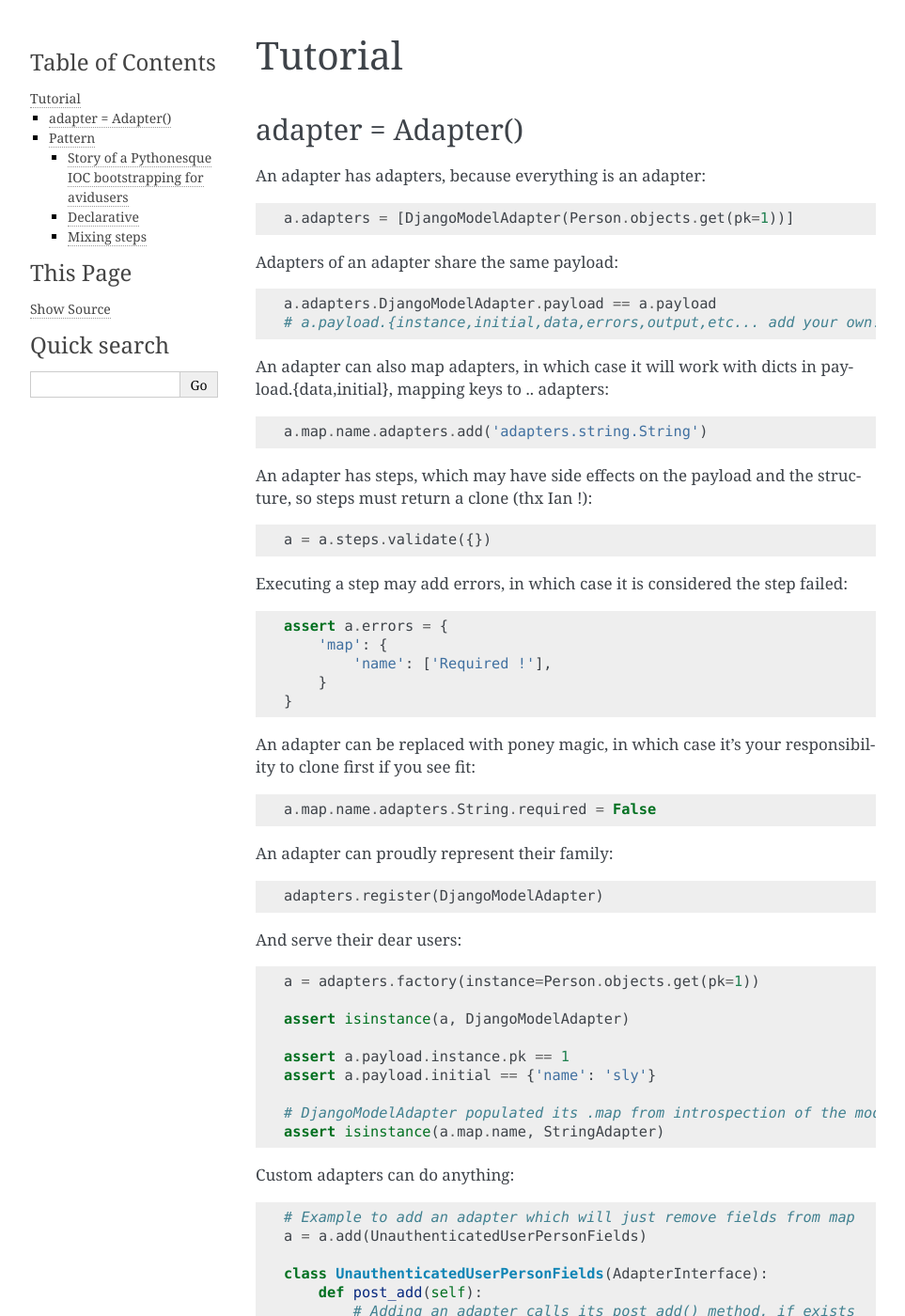
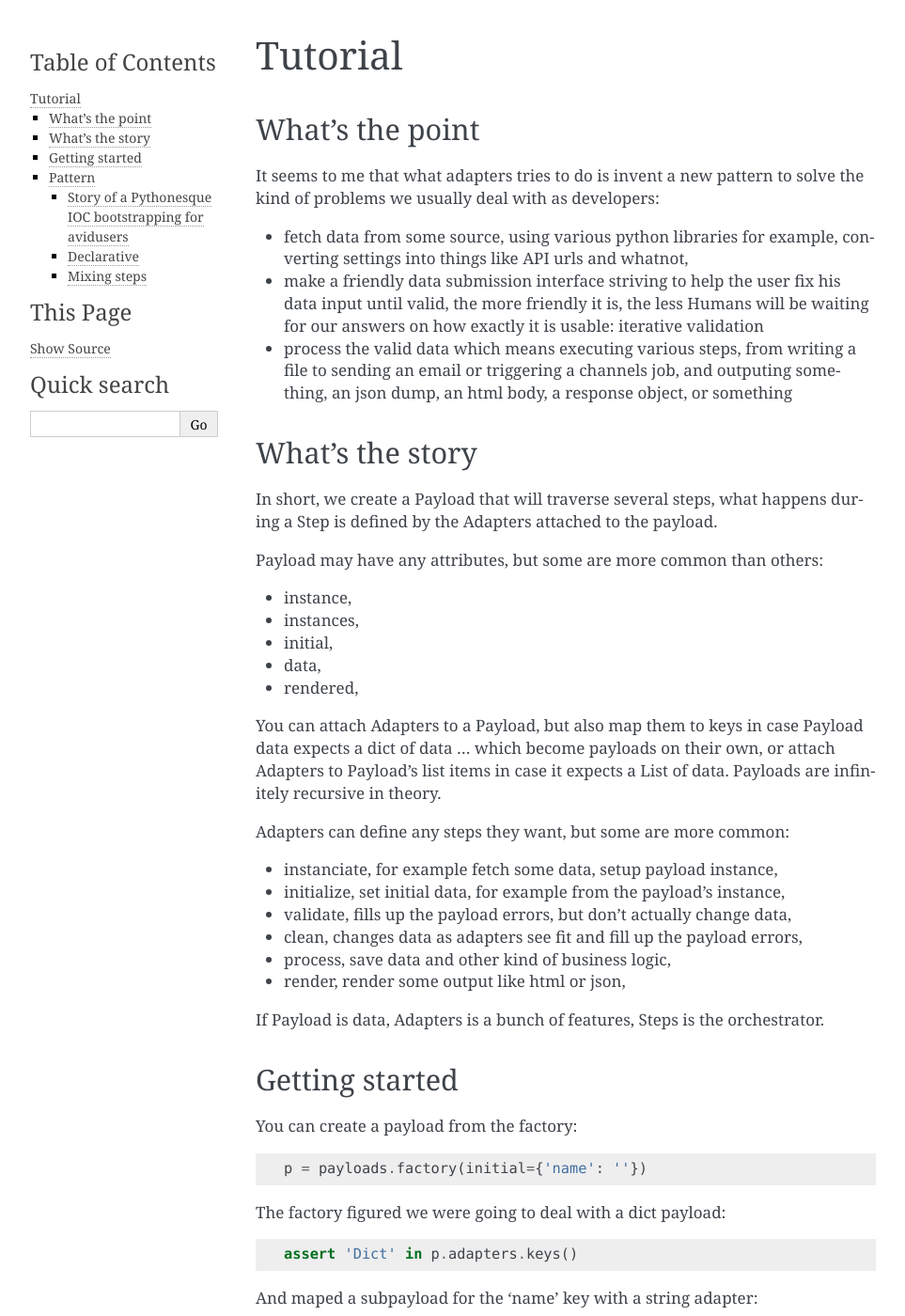
Before and after one commit to mjtamlyn/django-adapters, a Sphinx documentation site: the page built from docs/source/tutorial.rst, in a window 1280 px wide and 1400 px high. Shown: the whole window at 94% size, without its empty margins (148-1111 px from the left). Built offline with Sphinx 7.4.7, drawn with Linux system fonts in a browser that asks for light colours; some of the changed text lies outside the part shown.

Commit message:
payloadrewrite

```diff
--- a/docs/source/tutorial.rst
+++ b/docs/source/tutorial.rst
@@ -2,8 +2,80 @@
 Tutorial
 ========
 
-adapter = Adapter()
-===================
+What's the point
+================
+
+It seems to me that what adapters tries to do is invent a new pattern to
+solve the kind of problems we usually deal with as developers:
+
+- fetch data from some source, using various python libraries for example,
+  converting settings into things like API urls and whatnot,
+- make a friendly data submission interface striving to help the user fix his
+  data input until valid, the more friendly it is, the less Humans will be
+  waiting for our answers on how exactly it is usable: iterative validation
+- process the valid data which means executing various steps, from writing a
+  file to sending an email or triggering a channels job, and outputing
+  something, an json dump, an html body, a response object, or something
+
+What's the story
+================
+
+In short, we create a Payload that will traverse several steps, what happens
+during a Step is defined by the Adapters attached to the payload.
+
+Payload may have any attributes, but some are more common than others:
+
+- instance,
+- instances,
+- initial,
+- data,
+- rendered,
+
+You can attach Adapters to a Payload, but also map them to keys in case Payload
+data expects a dict of data ... which become payloads on their own, or attach
+Adapters to Payload's list items in case it expects a List of data. Payloads
+are infinitely recursive in theory.
+
+Adapters can define any steps they want, but some are more common:
+
+- instanciate, for example fetch some data, setup payload instance,
+- initialize, set initial data, for example from the payload's instance,
+- validate, fills up the payload errors, but don't actually change data,
+- clean, changes data as adapters see fit and fill up the payload errors,
+- process, save data and other kind of business logic,
+- render, render some output like html or json,
+
+If Payload is data, Adapters is a bunch of features, Steps is the orchestrator.
+
+Getting started
+===============
+
+You can create a payload from the factory::
+
+    p = payloads.factory(initial={'name': ''})
+
+The factory figured we were going to deal with a dict payload::
+
+    assert 'Dict' in p.adapters.keys()
+
+And maped a subpayload for the 'name' key with a string adapter::
+
+    assert 'String' in p.map.name.adapters.keys()
+
+Now that we have a map payload, we can create a django form::
+
+    p = p.adapters.add('django.forms.Form')
+
+Adding an adapter calls its post_add() method which allows it to issue payload
+or other adapter mutations, that's why it returns a clone of the payload::
+
+    assert p.adapters.get('django.forms.Form').form
+    assert p.map.name.adapters.get('django.forms.fields.CharField').boundfield
+
+
+Create a payload with an instance::
+
+    p = Payload(instance=Person.objects.get(pk=1))
 
 An adapter has adapters, because everything is an adapter::
 
```
